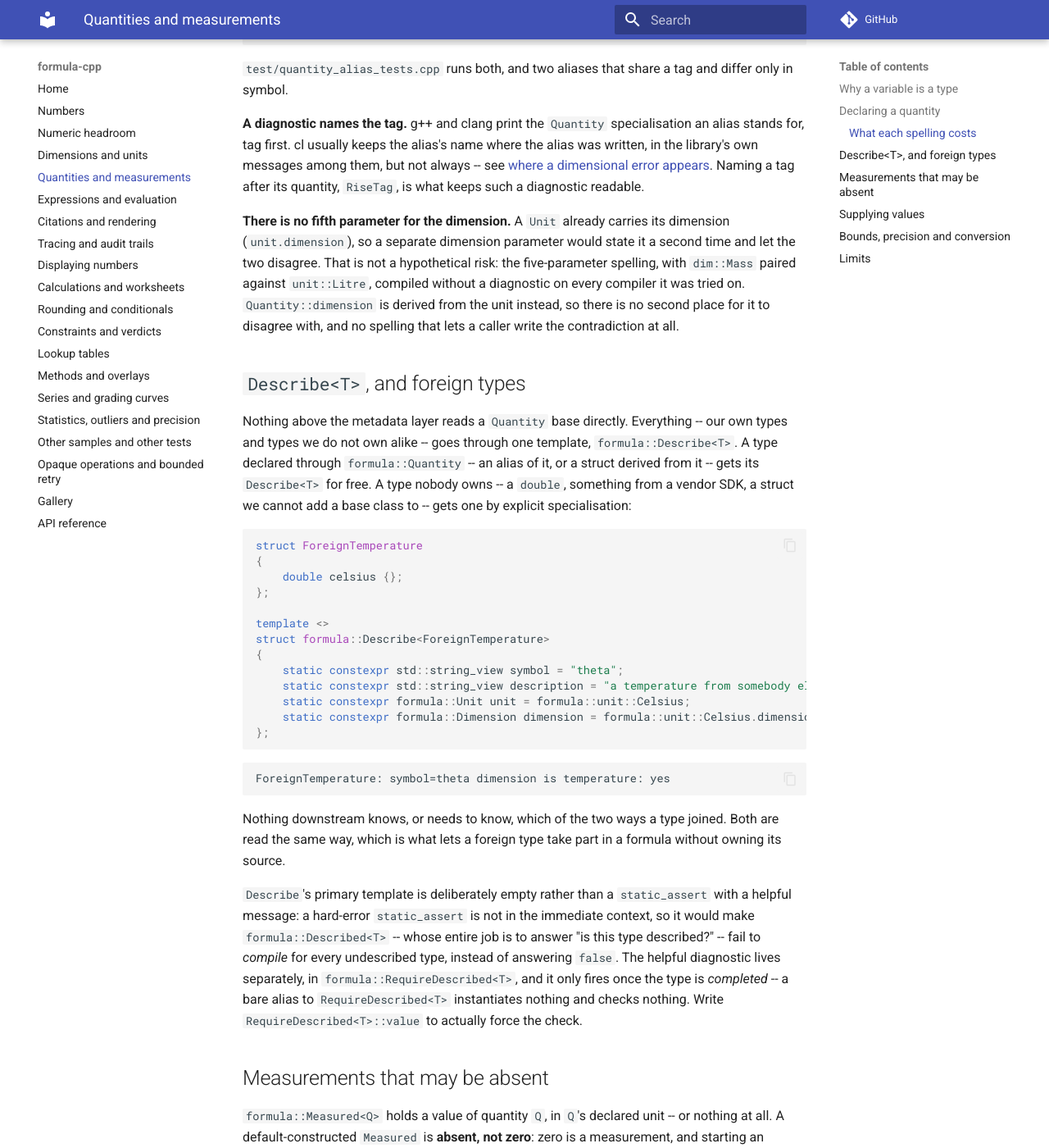
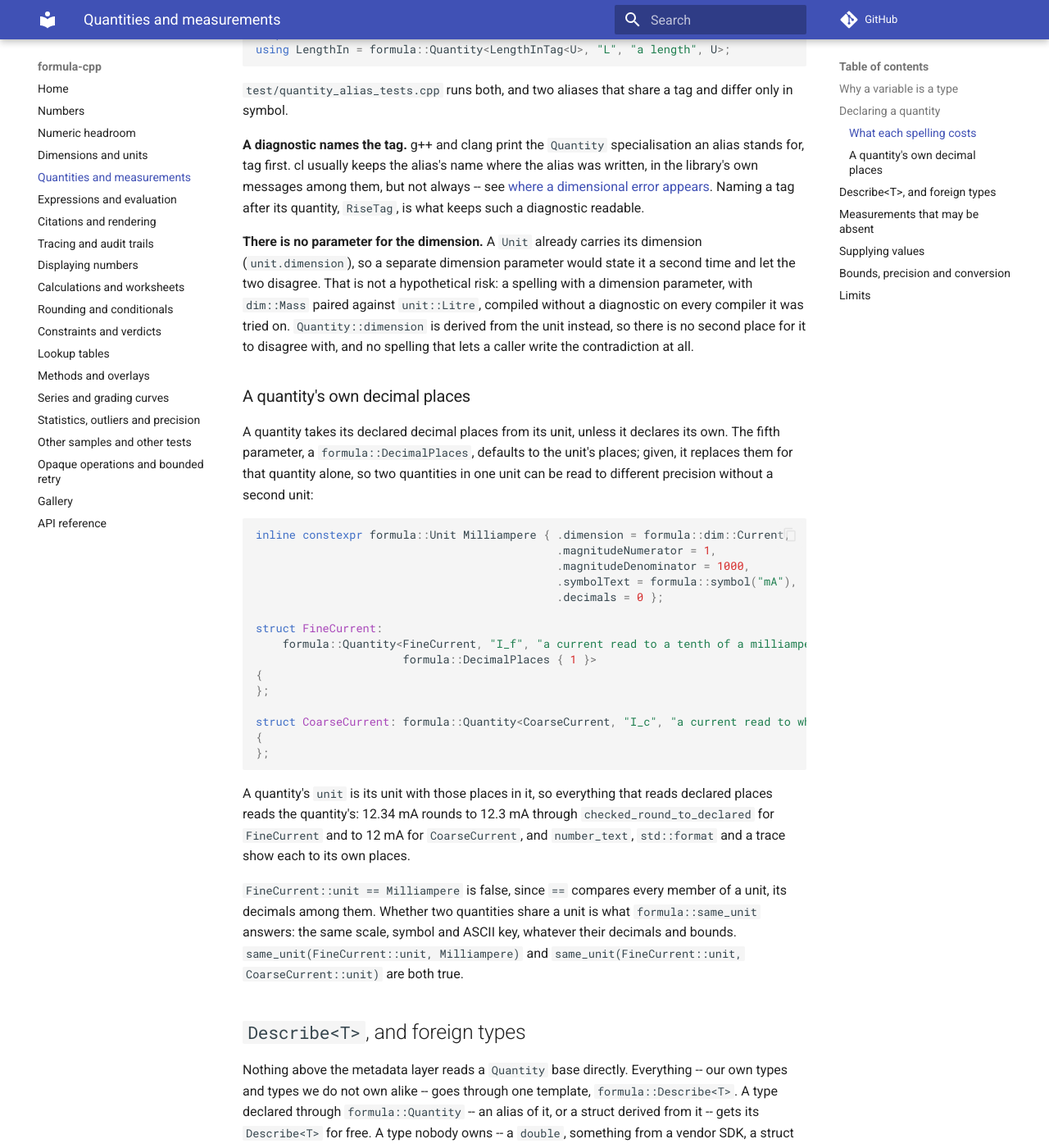
Before and after one commit to LASTRADA-Software/formula-cpp, an MkDocs documentation site: the page built from docs/quantities.md, in a window 1280 px wide and 1400 px high, scrolled down 3472 px. Shown: the whole window at 82% size. Built offline with MkDocs 1.6.1 and Material for MkDocs 9.7.7, drawn with Linux system fonts in a browser that asks for light colours; comment, search, counter and statistics services are not loaded; some of the changed text lies outside the part shown.

Commit message:
feat(quantity): declared decimals per quantity, and same_unit
Quantity takes an optional fifth parameter, a DecimalPlaces that defaults
to the places its unit declares. Given, it replaces them for that quantity
alone, so two quantities in one unit can be read to different precision
without declaring a second unit. The quantity's unit carries those places,
so rounding to declared precision, number_text, std::format and traces
read them unchanged.

same_unit compares what a unit is: the same dimension, factor, offset,
display symbol and key (through view_ascii, so a key declared equal to the
symbol is the same key as none declared), whatever the declared decimals
and bounds. Unit equality still compares every member. The trace's
comparison of what a unit shows now shares the scale comparison with it.

Signed-off-by: Christian Parpart <c.parpart@lastrada.net>

````diff
--- a/docs/quantities.md
+++ b/docs/quantities.md
@@ -75,8 +75,9 @@ that happen to be exercised.
 
 ## Declaring a quantity
 
-`formula::Quantity` takes exactly four template parameters, and a quantity is
-declared with it in one of two spellings. The alias is the shorter, and the
+`formula::Quantity` takes four template parameters, and an optional fifth for
+the quantity's [own decimal places](#a-quantitys-own-decimal-places). A quantity
+is declared with it in one of two spellings. The alias is the shorter, and the
 one these guides and the examples use:
 
 ```cpp
@@ -132,7 +133,7 @@ Rise and ReturnRise share symbol, description and unit: yes
 | | alias | struct |
 |---|---|---|
 | forward declaration | not possible | `struct Rise;` |
-| two declarations with all four arguments equal | one type, under two names | two types |
+| two declarations with all their arguments equal | one type, under two names | two types |
 | one tag, another argument different | two types | -- (a struct is its own tag) |
 | how g++ and clang name it in a diagnostic | `Quantity<RiseTag, ...>` | `Rise` |
 | how cl names it in a diagnostic | usually `Rise`, not always | `Rise` |
@@ -142,9 +143,9 @@ Rise and ReturnRise share symbol, description and unit: yes
 `struct Rise;` for a struct quantity, and must include an alias's
 declaration.
 
-**Two aliases with all four arguments equal are one type.** Repeating a
+**Two aliases with all their arguments equal are one type.** Repeating a
 declaration -- `using A = formula::Quantity<ATag, "V", "a volume", unit::Litre>;`
-and a `using B` with the same four arguments -- declares one quantity under two
+and a `using B` with the same arguments -- declares one quantity under two
 names, and nothing can object: there is only one type, and naming it twice is
 not an error anywhere in C++. Give every alias a tag of its own. Two structs
 never collapse this way, whatever their bases.
@@ -182,14 +183,51 @@ but not always -- see
 Naming a tag after its quantity, `RiseTag`, is what keeps such a
 diagnostic readable.
 
-**There is no fifth parameter for the dimension.** A `Unit` already carries
+**There is no parameter for the dimension.** A `Unit` already carries
 its dimension (`unit.dimension`), so a separate dimension parameter would
 state it a second time and let the two disagree. That is not a hypothetical
-risk: the five-parameter spelling, with `dim::Mass` paired against
+risk: a spelling with a dimension parameter, with `dim::Mass` paired against
 `unit::Litre`, compiled without a diagnostic on every compiler it was tried
 on. `Quantity::dimension` is derived from the unit instead, so there is
 no second place for it to disagree with, and no spelling that lets a caller
 write the contradiction at all.
+
+### A quantity's own decimal places
+
+A quantity takes its declared decimal places from its unit, unless it declares
+its own. The fifth parameter, a `formula::DecimalPlaces`, defaults to the
+unit's places; given, it replaces them for that quantity alone, so two
+quantities in one unit can be read to different precision without a second
+unit:
+
+```cpp
+inline constexpr formula::Unit Milliampere { .dimension = formula::dim::Current,
+                                             .magnitudeNumerator = 1,
+                                             .magnitudeDenominator = 1000,
+                                             .symbolText = formula::symbol("mA"),
+                                             .decimals = 0 };
+
+struct FineCurrent:
+    formula::Quantity<FineCurrent, "I_f", "a current read to a tenth of a milliampere", Milliampere,
+                      formula::DecimalPlaces { 1 }>
+{
+};
+
+struct CoarseCurrent: formula::Quantity<CoarseCurrent, "I_c", "a current read to whole milliamperes", Milliampere>
+{
+};
+```
+
+A quantity's `unit` is its unit with those places in it, so everything that
+reads declared places reads the quantity's: 12.34 mA rounds to 12.3 mA through
+`checked_round_to_declared` for `FineCurrent` and to 12 mA for `CoarseCurrent`,
+and `number_text`, `std::format` and a trace show each to its own places.
+
+`FineCurrent::unit == Milliampere` is false, since `==` compares every member
+of a unit, its decimals among them. Whether two quantities share a unit is what
+`formula::same_unit` answers: the same scale, symbol and ASCII key, whatever
+their decimals and bounds. `same_unit(FineCurrent::unit, Milliampere)` and
+`same_unit(FineCurrent::unit, CoarseCurrent::unit)` are both true.
 
 ## `Describe<T>`, and foreign types
 
````
Also changed, not shown: CHANGELOG.md (+10 -1 lines), docs/dimensions.md (+13 -0 lines), 8 other files.
